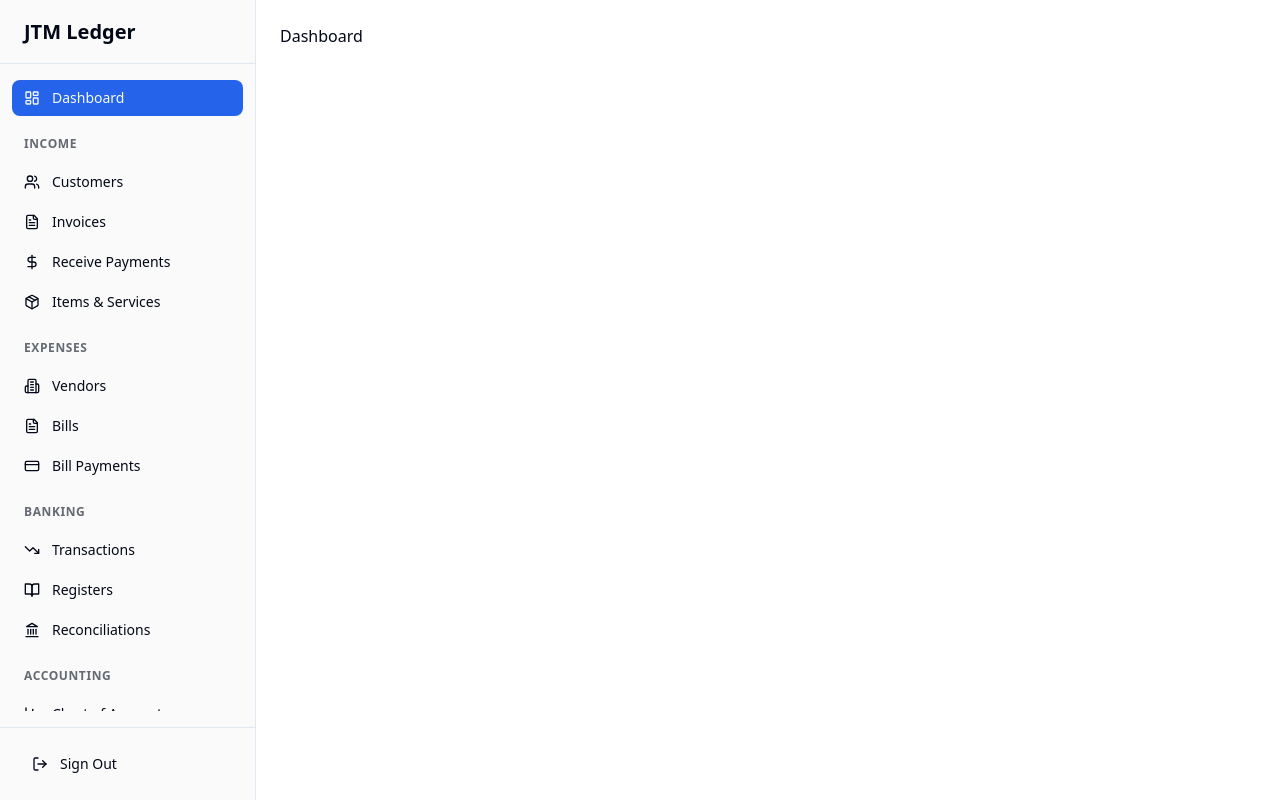
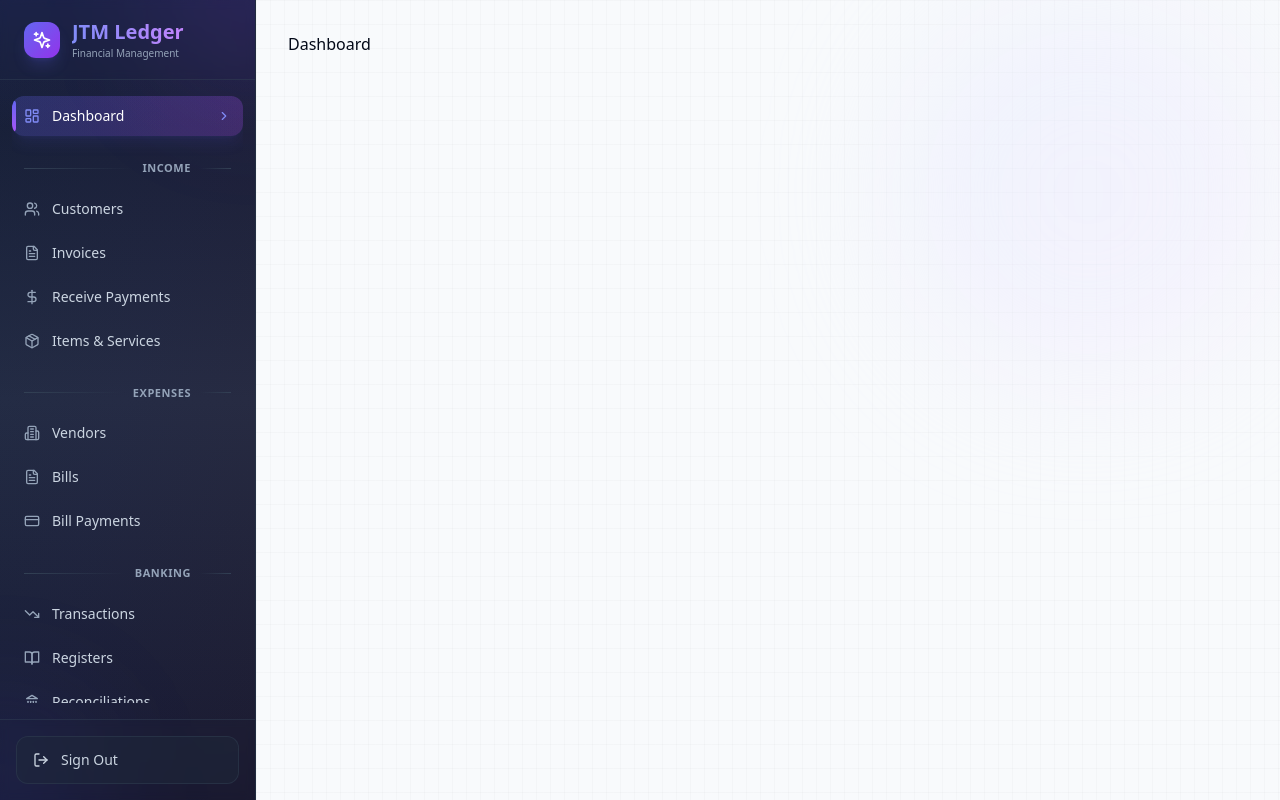
Before and after one commit to elumersen/marketplace, a React (Vite) app: page / in a window 1280 px wide. Built offline with nearby package versions, Linux system fonts and the light colour scheme; sample sign-in values are in the browser's storage.

Commit message:
feat: enhance Header and Sidebar components with new icons, improved layout, and search functionality; update MainLayout with background patterns

```diff
--- a/src/components/Header.tsx
+++ b/src/components/Header.tsx
@@ -9,7 +9,7 @@ import {
   DropdownMenuTrigger,
 } from '@/components/ui/dropdown-menu';
 import { Avatar, AvatarFallback } from '@/components/ui/avatar';
-import { User, LogOut } from 'lucide-react';
+import { User, LogOut, Bell, Search, Settings } from 'lucide-react';
 import { useNavigate } from 'react-router-dom';
 
 export const Header = () => {
@@ -26,35 +26,76 @@ export const Header = () => {
   };
 
   return (
-    <header className="flex h-16 items-center justify-between border-b bg-card px-6">
-      <div className="flex-1" />
-      <div className="flex items-center gap-4">
+    <header className="sticky top-0 z-40 flex h-16 items-center justify-between border-b border-slate-200 bg-white/80 backdrop-blur-xl px-8 shadow-sm">
+      {/* Search Bar */}
+      <div className="flex-1 max-w-xl">
+        <div className="relative group">
+          <Search className="absolute left-3 top-1/2 -translate-y-1/2 h-4 w-4 text-slate-400 group-hover:text-indigo-500 transition-colors" />
+          <input
+            type="text"
+            placeholder="Search transactions, invoices, customers..."
+            className="w-full h-10 pl-10 pr-4 rounded-xl border-2 border-slate-200 bg-slate-50 text-sm focus:outline-none focus:border-indigo-500 focus:bg-white transition-all placeholder:text-slate-400"
+          />
+        </div>
+      </div>
+
+      {/* Right Side Actions */}
+      <div className="flex items-center gap-3">
+        {/* Notifications */}
+        <Button
+          variant="ghost"
+          size="icon"
+          className="relative rounded-xl hover:bg-slate-100 transition-colors group"
+        >
+          <Bell className="h-5 w-5 text-slate-600 group-hover:text-indigo-600 transition-colors" />
+          <span className="absolute top-1.5 right-1.5 h-2 w-2 bg-red-500 rounded-full border-2 border-white"></span>
+        </Button>
+
+        {/* Settings */}
+        <Button
+          variant="ghost"
+          size="icon"
+          className="rounded-xl hover:bg-slate-100 transition-colors group"
+          onClick={() => navigate('/settings')}
+        >
+          <Settings className="h-5 w-5 text-slate-600 group-hover:text-indigo-600 transition-colors" />
+        </Button>
+
+        {/* User Menu */}
         <DropdownMenu>
           <DropdownMenuTrigger asChild>
-            <Button variant="ghost" className="relative h-10 w-10 rounded-full">
-              <Avatar>
-                <AvatarFallback>{user ? getInitials(user.email) : 'U'}</AvatarFallback>
+            <Button variant="ghost" className="relative h-10 w-10 rounded-full hover:ring-2 hover:ring-indigo-500/20 transition-all">
+              <Avatar className="h-10 w-10 border-2 border-indigo-200">
+                <AvatarFallback className="bg-gradient-to-br from-indigo-500 to-purple-600 text-white font-semibold">
+                  {user ? getInitials(user.email) : 'U'}
+                </AvatarFallback>
               </Avatar>
             </Button>
           </DropdownMenuTrigger>
-          <DropdownMenuContent align="end" className="w-56">
-            <DropdownMenuLabel>
+          <DropdownMenuContent align="end" className="w-64 p-2 shadow-xl border-slate-200">
+            <DropdownMenuLabel className="p-3">
               <div className="flex flex-col space-y-1">
-                <p className="text-sm font-medium leading-none">{user?.name}</p>
-                <p className="text-xs leading-none text-muted-foreground">
+                <p className="text-sm font-semibold text-slate-900">{user?.name || 'User'}</p>
+                <p className="text-xs text-slate-500">
                   {user?.email}
                 </p>
               </div>
             </DropdownMenuLabel>
-            <DropdownMenuSeparator />
-            <DropdownMenuItem onClick={() => navigate('/settings')}>
-              <User className="mr-2 h-4 w-4" />
-              <span>Profile</span>
+            <DropdownMenuSeparator className="bg-slate-200" />
+            <DropdownMenuItem
+              onClick={() => navigate('/settings')}
+              className="p-3 rounded-lg hover:bg-indigo-50 hover:text-indigo-600 cursor-pointer transition-colors group"
+            >
+              <User className="mr-3 h-4 w-4 text-slate-500 group-hover:text-indigo-600" />
+              <span className="font-medium">Profile Settings</span>
             </DropdownMenuItem>
-            <DropdownMenuSeparator />
-            <DropdownMenuItem onClick={handleLogout}>
-              <LogOut className="mr-2 h-4 w-4" />
-              <span>Log out</span>
+            <DropdownMenuSeparator className="bg-slate-200" />
+            <DropdownMenuItem
+              onClick={handleLogout}
+              className="p-3 rounded-lg hover:bg-red-50 hover:text-red-600 cursor-pointer transition-colors group"
+            >
+              <LogOut className="mr-3 h-4 w-4 text-slate-500 group-hover:text-red-600" />
+              <span className="font-medium">Log out</span>
             </DropdownMenuItem>
           </DropdownMenuContent>
         </DropdownMenu>
--- a/src/components/Sidebar.tsx
+++ b/src/components/Sidebar.tsx
@@ -18,6 +18,8 @@ import {
   BarChart3,
   Settings,
   LogOut,
+  Sparkles,
+  ChevronRight,
 } from 'lucide-react';
 
 const navigation = [
@@ -50,20 +52,42 @@ export const Sidebar = () => {
   const { logout } = useAuth();
 
   return (
-    <div className="flex h-screen w-64 flex-col bg-sidebar border-r border-sidebar-border">
-      <div className="flex h-16 items-center px-6 border-b border-sidebar-border">
-        <h1 className="text-xl font-bold text-sidebar-foreground">JTM Ledger</h1>
+    <div className="flex h-screen w-64 flex-col bg-gradient-to-b from-slate-900 via-slate-800 to-slate-900 border-r border-slate-700/50 relative overflow-hidden">
+      {/* Animated Background Effects */}
+      <div className="absolute inset-0 bg-gradient-to-br from-indigo-500/5 via-purple-500/5 to-pink-500/5"></div>
+      <div className="absolute top-0 left-0 w-full h-32 bg-gradient-to-b from-indigo-500/10 to-transparent"></div>
+      <div className="absolute -top-24 -right-24 w-48 h-48 bg-purple-500/10 rounded-full blur-3xl"></div>
+      <div className="absolute -bottom-24 -left-24 w-48 h-48 bg-indigo-500/10 rounded-full blur-3xl"></div>
+
+      {/* Header */}
+      <div className="relative flex h-20 items-center px-6 border-b border-slate-700/50 backdrop-blur-sm">
+        <div className="flex items-center gap-3">
+          <div className="rounded-xl bg-gradient-to-br from-indigo-500 to-purple-600 p-2 shadow-lg shadow-indigo-500/20">
+            <Sparkles className="h-5 w-5 text-white" />
+          </div>
+          <div>
+            <h1 className="text-xl font-bold bg-gradient-to-r from-indigo-400 to-purple-400 bg-clip-text text-transparent">
+              JTM Ledger
+            </h1>
+            <p className="text-[10px] text-slate-400 font-medium">Financial Management</p>
+          </div>
+        </div>
       </div>
 
-      <ScrollArea className="flex-1 px-3 py-4">
+      {/* Navigation */}
+      <ScrollArea className="flex-1 px-3 py-4 relative">
         <nav className="space-y-1">
           {navigation.map((item, index) => {
             if ('section' in item) {
               return (
-                <div key={index} className="pt-4 pb-2 px-3">
-                  <p className="text-xs font-semibold text-sidebar-foreground/60 uppercase tracking-wider">
-                    {item.section}
-                  </p>
+                <div key={index} className="pt-5 pb-2 px-3 first:pt-2">
+                  <div className="flex items-center gap-2">
+                    <div className="h-px flex-1 bg-gradient-to-r from-slate-700 to-transparent"></div>
+                    <p className="text-[11px] font-bold text-slate-400 uppercase tracking-wider">
+                      {item.section}
+                    </p>
+                    <div className="h-px w-8 bg-gradient-to-r from-transparent to-slate-700"></div>
+                  </div>
                 </div>
               );
             }
@@ -76,28 +100,61 @@ export const Sidebar = () => {
                 key={item.href}
                 to={item.href}
                 className={cn(
-                  'flex items-center gap-3 rounded-lg px-3 py-2 text-sm transition-colors',
+                  'group relative flex items-center gap-3 rounded-xl px-3 py-2.5 text-sm font-medium transition-all duration-300 overflow-hidden',
                   isActive
-                    ? 'bg-sidebar-accent text-sidebar-accent-foreground font-medium'
-                    : 'text-sidebar-foreground hover:bg-sidebar-accent hover:text-sidebar-accent-foreground'
+                    ? 'bg-gradient-to-r from-indigo-500/20 to-purple-500/20 text-white shadow-lg shadow-indigo-500/10'
+                    : 'text-slate-300 hover:text-white hover:bg-slate-800/50'
                 )}
               >
-                <Icon className="h-4 w-4" />
-                {item.name}
+                {/* Active Indicator */}
+                {isActive && (
+                  <>
+                    <div className="absolute inset-0 bg-gradient-to-r from-indigo-500/10 to-purple-500/10 animate-pulse"></div>
+                    <div className="absolute left-0 top-1/2 -translate-y-1/2 w-1 h-8 bg-gradient-to-b from-indigo-500 to-purple-500 rounded-r-full shadow-lg shadow-indigo-500/50"></div>
+                  </>
+                )}
+
+                {/* Icon with Animation */}
+                <div className={cn(
+                  'relative z-10 transition-all duration-300',
+                  isActive
+                    ? 'text-indigo-400'
+                    : 'text-slate-400 group-hover:text-indigo-400 group-hover:scale-110'
+                )}>
+                  <Icon className="h-4 w-4" />
+                </div>
+
+                {/* Text */}
+                <span className="relative z-10 flex-1">{item.name}</span>
+
+                {/* Hover Chevron */}
+                <ChevronRight className={cn(
+                  'h-3.5 w-3.5 transition-all duration-300 relative z-10',
+                  isActive
+                    ? 'text-indigo-400 opacity-100 translate-x-0'
+                    : 'text-slate-500 opacity-0 -translate-x-2 group-hover:opacity-100 group-hover:translate-x-0'
+                )} />
+
+                {/* Hover Gradient Effect */}
+                <div className="absolute inset-0 bg-gradient-to-r from-transparent via-indigo-500/5 to-transparent translate-x-[-100%] group-hover:translate-x-[100%] transition-transform duration-700"></div>
               </Link>
             );
           })}
         </nav>
       </ScrollArea>
 
-      <div className="border-t border-sidebar-border p-4">
+      {/* Footer / Logout */}
+      <div className="relative border-t border-slate-700/50 p-4 backdrop-blur-sm">
         <Button
           variant="ghost"
-          className="w-full justify-start gap-3"
+          className="w-full justify-start gap-3 h-12 rounded-xl bg-slate-800/50 hover:bg-gradient-to-r hover:from-red-500/20 hover:to-pink-500/20 text-slate-300 hover:text-white border border-slate-700/50 hover:border-red-500/30 transition-all duration-300 group relative overflow-hidden"
           onClick={logout}
         >
-          <LogOut className="h-4 w-4" />
-          Sign Out
+          {/* Logout Button Gradient Effect */}
+          <div className="absolute inset-0 bg-gradient-to-r from-red-500/0 via-red-500/10 to-red-500/0 translate-x-[-100%] group-hover:translate-x-[100%] transition-transform duration-700"></div>
+
+          <LogOut className="h-4 w-4 relative z-10 transition-transform duration-300 group-hover:scale-110 group-hover:text-red-400" />
+          <span className="relative z-10 font-medium">Sign Out</span>
         </Button>
       </div>
     </div>
--- a/src/layouts/MainLayout.tsx
+++ b/src/layouts/MainLayout.tsx
@@ -3,10 +3,14 @@ import { Sidebar } from '@/components/Sidebar';
 
 export const MainLayout = () => {
   return (
-    <div className="flex h-screen overflow-hidden">
+    <div className="flex h-screen overflow-hidden bg-slate-50">
       <Sidebar />
-      <div className="flex flex-1 flex-col overflow-hidden">
-        <main className="flex-1 overflow-y-auto bg-background p-6">
+      <div className="flex flex-1 flex-col overflow-hidden relative">
+        {/* Background Pattern */}
+        <div className="absolute inset-0 bg-[linear-gradient(to_right,#8080800a_1px,transparent_1px),linear-gradient(to_bottom,#8080800a_1px,transparent_1px)] bg-[size:14px_24px] pointer-events-none"></div>
+        <div className="absolute top-0 right-0 w-96 h-96 bg-gradient-to-br from-indigo-100/40 to-purple-100/40 rounded-full blur-3xl pointer-events-none"></div>
+
+        <main className="flex-1 overflow-y-auto p-8 relative z-10">
           <Outlet />
         </main>
       </div>
```
